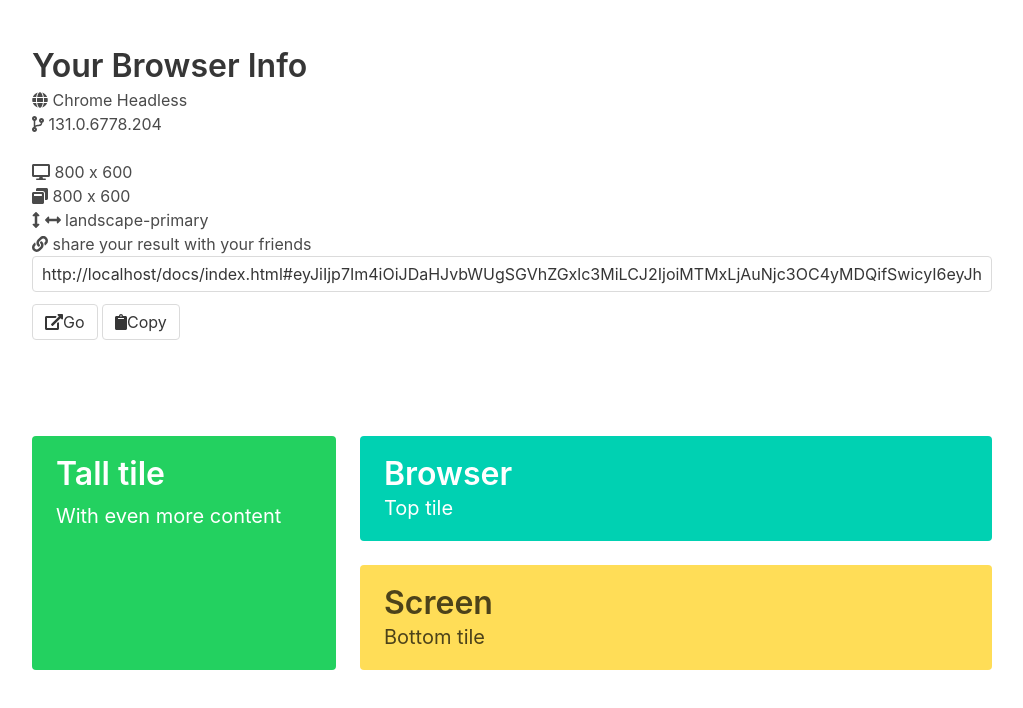
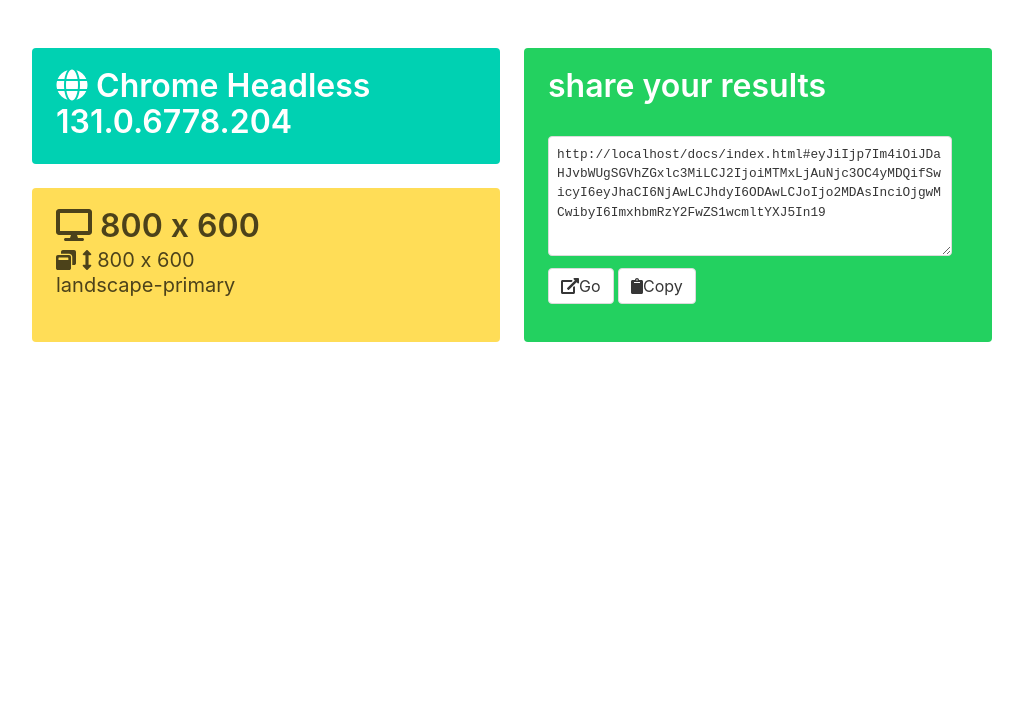
Before and after one commit to guneysus/whatismybrowser, a website: page docs/index.html in a window 1280 px wide. Shown: the whole page, without its empty margins (128-1151 px from the left). Drawn offline with Linux system fonts and the light colour scheme.

Commit message:
new design

```diff
--- a/docs/index.html
+++ b/docs/index.html
@@ -11,69 +11,7 @@
     ></script>
   </head>
   <body>
-    <section class="my-result section hidden">
-      <div class="container">
-        <h1 class="title">Your Browser Info</h1>
-        <h2 class="subtitle">
-          <!-- A simple container to divide your page into <strong>sections</strong>,
-          like the one you're currently reading -->
-        </h2>
 
-        <p>
-          <i class="fas fa-globe" aria-hidden="true"></i>
-          <span class="my-browser"></span>
-        </p>
-        <p>
-          <i class="fas fa-code-branch" aria-hidden="true"></i>
-          <span class="my-version"></span>
-        </p>
-
-        <h2 class="subtitle"></h2>
-        <div>
-          <p>
-            <i class="fas fa-desktop" aria-hidden="true"></i>
-            <span class="my-screen-width"></span> x
-            <span class="my-screen-height"></span>
-          </p>
-
-          <p>
-            <i class="fas fa-window-restore" aria-hidden="true"></i>
-            <span class="my-screen-available-width"></span> x
-            <span class="my-screen-available-height"></span>
-          </p>
-
-          <p>
-            <i class="fas fa-arrows-alt-v" aria-hidden="true"></i>
-            <i class="fas fa-arrows-alt-h" aria-hidden="true"></i>
-            <span class="my-screen-orientation"></span>
-          </p>
-        </div>
-
-        <p>
-          <i class="fas fa-link" aria-hidden="true"></i> share your result with
-          your friends
-        </p>
-
-        <div class="field">
-          <div class="control">
-            <input
-              class="input my-result-link"
-              readonly
-              id="my-result-link"
-              value=""
-            />
-          </div>
-        </div>
-
-        <a href="javascript:go()" class="button"
-          ><i class="fas fa-external-link-alt" aria-hidden="true"></i> Go</a
-        >
-
-        <button class="button" data-clipboard-target="#my-result-link">
-          <i class="fas fa-clipboard" aria-hidden="true"></i> Copy
-        </button>
-      </div>
-    </section>
 
     <section class="another-result section hidden">
       <div class="container">
@@ -117,7 +55,8 @@
         </div>
 
         <a href="javascript:goToMyResults()" class="button"
-          ><i class="fas fa-external-link-alt" aria-hidden="true"></i> Go to your results</a
+          ><i class="fas fa-external-link-alt" aria-hidden="true"></i> Go to
+          your results</a
         >
 
         <button class="button" data-clipboard-target="#my-result-link">
@@ -126,48 +65,89 @@
       </div>
     </section>
 
-    <section class="section">
+    <section class="my-result hidden section ">
       <div class="container">
         <!-- <h1 class="title">Section</h1>
         <h2 class="subtitle">A simple container</h2> -->
 
         <div class="tile is-ancestor">
           <div class="tile is-parent">
+            <div class="tile">
+              <div class="tile is-child is-vertical">
+                <article class="tile is-child notification is-primary">
+                  <p class="title">
+                    <i class="fas fa-globe" aria-hidden="true"></i>
+                    <span class="my-browser"></span>
+                    <span class="my-version"></span>
+                  </p>
+                  <p class="subtitle">
+
+                  </p>
+                </article>
+                <article class="tile is-child notification is-warning">
+                  <p class="title">
+
+                      <i class="fas fa-desktop" aria-hidden="true"></i>
+                      <span class="my-screen-width"></span> x
+                      <span class="my-screen-height"></span>
+
+                  </p>
+                  <div class="subtitle">
+
+                    <i class="fas fa-window-restore" aria-hidden="true"></i>
+                    <i
+                      class="fas fa-arrows-alt-v landscape-primary hidden"
+                      aria-hidden="true"
+                    ></i>
+                    <i
+                      class="fas fa-arrows-alt-h portrait-primary hidden"
+                      aria-hidden="true"
+                    ></i>
+                    <span class="my-screen-available-width"></span> x
+                    <span class="my-screen-available-height"></span>
+                    <p>
+                    <span class="my-screen-orientation"></span>
+
+                    </p>
+                  </div>
+
+                  <p></p>
+                </article>
+              </div>
+            </div>
+          </div>
+          <div class="tile is-parent">
             <article class="tile is-child notification is-success">
               <div class="content">
-                <p class="title">Tall tile</p>
-                <p class="subtitle">With even more content</p>
-                <div class="content"></div>
+                <p class="title">share your results</p>
+                <!-- <p class="subtitle">With even more content</p> -->
+                <div class="content">
+
+                    <div class="field">
+                        <p class="control">
+                            <textarea
+                            class="textarea my-result-link"
+                            readonly
+                            value=""
+                          ></textarea>
+                                </p>
+                      </div>
+
+
+                  <a href="javascript:go()" class="button"
+                    ><i class="fas fa-external-link-alt" aria-hidden="true"></i>
+                    Go</a
+                  >
+
+                  <button
+                    class="button copy-to-clipboard"
+                    data-clipboard-target=".my-result-link"
+                  >
+                    <i class="fas fa-clipboard" aria-hidden="true"></i> Copy
+                  </button>
+                </div>
               </div>
             </article>
-          </div>
-          <div class="tile is-vertical is-8">
-            <div class="tile">
-              <div class="tile is-parent is-vertical">
-                <article class="tile is-child notification is-primary">
-                  <p class="title">Browser</p>
-                  <p class="subtitle">Top tile</p>
-                </article>
-                <article class="tile is-child notification is-warning">
-                  <p class="title">Screen</p>
-                  <p class="subtitle">Bottom tile</p>
-                </article>
-              </div>
-              <!-- <div class="tile is-parent">
-                <article class="tile is-child notification is-info">
-                  <p class="title">Middle tile</p>
-                  <p class="subtitle">With an image</p>
-                </article>
-              </div> -->
-            </div>
-            <!-- <div class="tile is-parent">
-              <article class="tile is-child notification is-danger">
-                <p class="title">Wide tile</p>
-                <p class="subtitle">Aligned with the right tile</p>
-                <div class="content">
-                </div>
-              </article>
-            </div> -->
           </div>
         </div>
       </div>
--- a/src/sass/styles.scss
+++ b/src/sass/styles.scss
@@ -12,10 +12,7 @@
     display: none;
   }
 
-//   .my-result-link {
-//     height: 3em;
-//     width: 550px;
-//     font-family: "Courier New", Courier, monospace;
-//     margin: 0 auto;
-//     padding: 1em;
-//   }
+  .my-result-link {
+    font-family: "Courier New", Courier, monospace;
+    font-size: 80%;
+  }
```
Also changed, not shown: index.html (+75 -95 lines), src/index.js (+47 -27 lines), docs/main.js.
